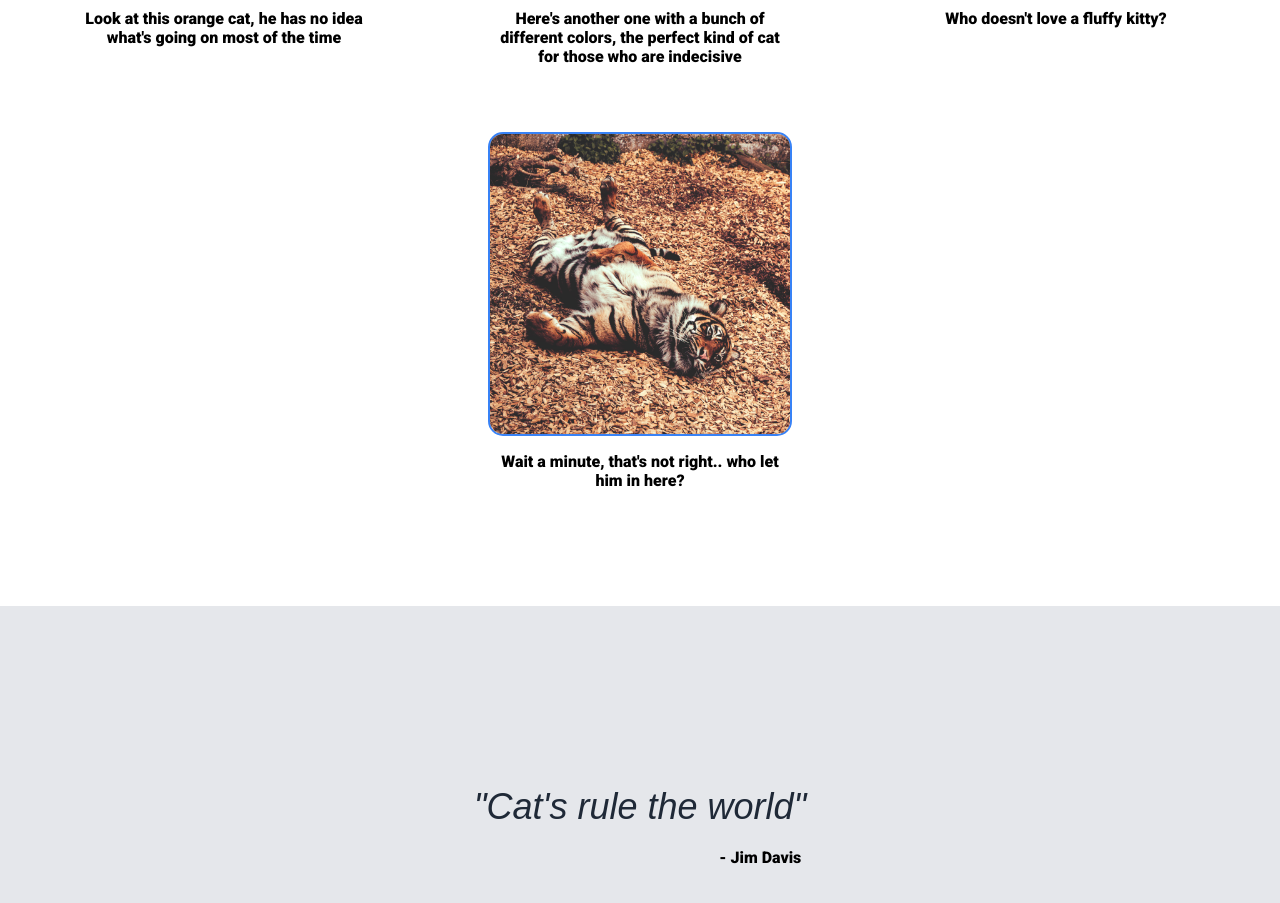
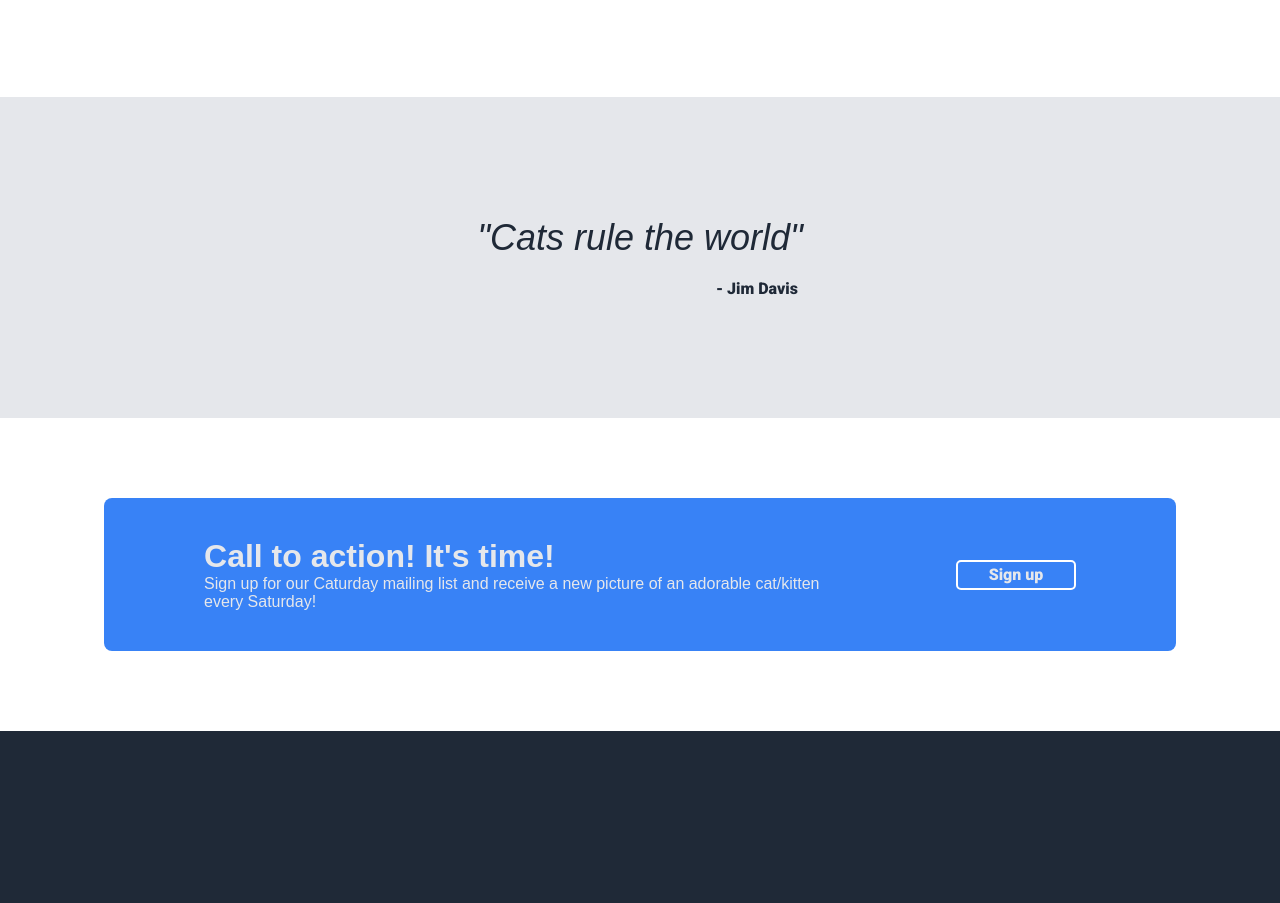
Before and after one commit to Jufarkas/Landing-Page, a plain HTML site: page index.html in a window 1280 px wide. Shown: the part 1143-2046 px from the top of the page. After the commit the page ends 1874 px from the top, so only its background shows below. Drawn offline with Linux system fonts and the light colour scheme.

Commit message:
add quote and call to action sections with relevant css

```diff
--- a/index.html
+++ b/index.html
@@ -31,36 +31,49 @@
                 <img src="./images/hero-cat.jpg" width="540px" height="360px" />
             </div>
     </div>
-    <div class="information-content">
-        <h1 class="info-header">You thought that first cat was cool? How about 4 more?</h1>
+    <div class="multicat-container">
+        <h1 class="multicat-header">You thought that first cat was cool? How about 4 more?</h1>
         <ul class="four-cats">
             <div class="orange-cat">
-                <img src="./images/orange-cat.jpg" height="300px" width="300px" alt="an orange cat innocently leaning on a mesh net with its claw pulling the net" />
+                <img src="./images/orange-cat.jpg" height="200px" width="200px" alt="an orange cat innocently leaning on a mesh net with its claw pulling the net" />
                 <p>Look at this orange cat, he has no idea what's going on most of the time</p>
             </div>
             <div class="multi-cat">
-                <img src="./images/multi-cat.jpg" height="300px" width="300px" alt="a multi-coloured calico cat standing in front of some wooden boards" />
+                <img src="./images/multi-cat.jpg" height="200px" width="200px" alt="a multi-coloured calico cat standing in front of some wooden boards" />
                 <p>Here's another one with a bunch of different colors, the perfect kind of cat for those who are indecisive</p>
             </div>
             <div class="fluffy-cat">
-                <img src="./images/fluffy-cat.jpg" height="300px" width="300px" alt="a black and white cat with long whiskers and fluffy fur" />
+                <img src="./images/fluffy-cat.jpg" height="200px" width="200px" alt="a black and white cat with long whiskers and fluffy fur" />
                 <p>Who doesn't love a fluffy kitty?</p>
             </div>
             <div class="tiger">
-                <img src="./images/tiger.jpg" height="300px" width="300px" alt="a large tiger comfortably laying on its back with its rear feet in the air" />
+                <img src="./images/tiger.jpg" height="200px" width="200px" alt="a large tiger comfortably laying on its back with its rear feet in the air" />
                 <p>Wait a minute, that's not right.. who let him in here?</p>
             </div>
         </ul>
     </div>
-    <div class="brilliant-quote">
+    <div class="quote-container">
         <div class="quote">
             <div class="quote-words">
-                <p>"Cat's rule the world"</p>
+                <p>"Cats rule the world"</p>
             </div>
             <div id="quote-author">
                 <p>- Jim Davis</p>
             </div>
         </div>
     </div>
+    <div class="action-container">
+        <div class="action-bluebackground">
+            <div class="action-words">
+                <h1 class="action-header">Call to action! It's time!</h1>
+                <p class="action-text">Sign up for our Caturday mailing list and receive a new picture of an adorable cat/kitten every Saturday!</p>
+            </div>
+            <div class="action-button">
+                <button class="final-button">
+                    <a href="#">Sign up</a>
+                </button>
+            </div>
+        </div>
+    </div>
 </body>
 </html>
--- a/style.css
+++ b/style.css
@@ -110,6 +110,7 @@ body {
 .hero-button:hover {
     box-shadow: 0 10px 10px 0 rgba(0, 0, 0, 0.2),0 10px 10px 0 rgba(0, 0, 0, 0.1);
 }
+
 .hero-image img {
     /* border: 2px solid green; */
     height: auto;
@@ -121,14 +122,14 @@ body {
 
 /* CONTAINER FOR 4 CAT PICTURES WITH TEXT AND HEADER */
 
-.information-content {
+.multicat-container {
     margin: 120px 0 0 0;
     background-color: white;
 }
 
 /* HEADER FOR 4 CAT PICS */
 
-.info-header {
+.multicat-header {
     display: flex;
     justify-content: center;
     text-align: center;
@@ -142,8 +143,8 @@ body {
     display: flex;
     flex-wrap: wrap;
     list-style: none;
-    justify-content: space-evenly;
-    gap: 50px;
+    justify-content: center;
+    gap: 80px;
     border: 0;
     padding: 0 10px 100px 10px;
     margin: 0;
@@ -157,6 +158,7 @@ body {
 .four-cats p {
     display: flex;
     text-align: center;
+    color: #1F2937;
     border: 0;
     padding: 0;
     margin-left: auto;
@@ -170,18 +172,19 @@ body {
     display: flex;
     flex-wrap: wrap;
     align-content: flex-start;
-    max-width: 304px;
+    max-width: 204px;
+    font-family: Arial, Helvetica, sans-serif;
 }
 
 
 /* QUOTE CONTAINER */
 
-.brilliant-quote {
+.quote-container {
     display: flex;
     justify-content: center;
     margin: 0;
     border: 0;
-    padding: 180px 0;
+    padding: 120px 0;
     background-color: #E5E7EB;
 }
 
@@ -206,5 +209,83 @@ body {
 #quote-author p {
     margin: 0;
     border: 0;
-    padding: 20px 5px;
+    padding: 20px 5px 0 5px;
+    color: #1F2937;
 }
+
+/* CALL TO ACTION WITH SIGNUP */
+
+.action-container {
+    display: flex;
+    justify-content: center;
+    flex-wrap: wrap;
+    background-color: white;
+    margin: 0;
+    border: 0;
+    padding: 80px 20px;
+}
+
+.action-bluebackground {
+    display: flex;
+    background-color: #3882F6;
+    border-radius: 8px;
+    margin: 0;
+    border: 0;
+    padding: 40px 100px;
+    gap: 20px;
+}
+
+
+/* ACTION WORDS */
+
+.action-words,
+.action-header,
+.action-text {
+    display: flex;
+    flex-direction: column;
+    flex: 3;
+    color: #E5E7EB;
+    margin: 0;
+    padding: 0;
+    border: 0;
+    text-wrap: wrap;
+}
+
+.action-words {
+    margin: 0;
+    border: 0;
+    padding: 0;
+    font-family: Arial, Helvetica, sans-serif;
+}
+
+
+/* ACTION BUTTON */
+
+.action-button {
+    display: flex;
+    align-items: center;
+    justify-content: flex-end;
+    flex: 1;
+    border: 0;
+    padding: 0;
+}
+
+.action-button button {
+    font-family: 'Roboto', sans-serif;
+    font-size: 16px;
+    background-color: #3882F6;
+    color: white;
+    border: 2px solid white;
+    border-radius: 5px;
+    width: 120px;
+    height: 30px;
+}
+
+.action-button a {
+    margin: -6px -35px -7px;
+    padding: 6px 35px 7px;
+}
+
+.final-button:hover {
+    box-shadow: 0 10px 10px 0 rgba(125, 210, 216, 0.192),0 10px 10px 0 rgba(59, 105, 255, 0.288);
+}
```
